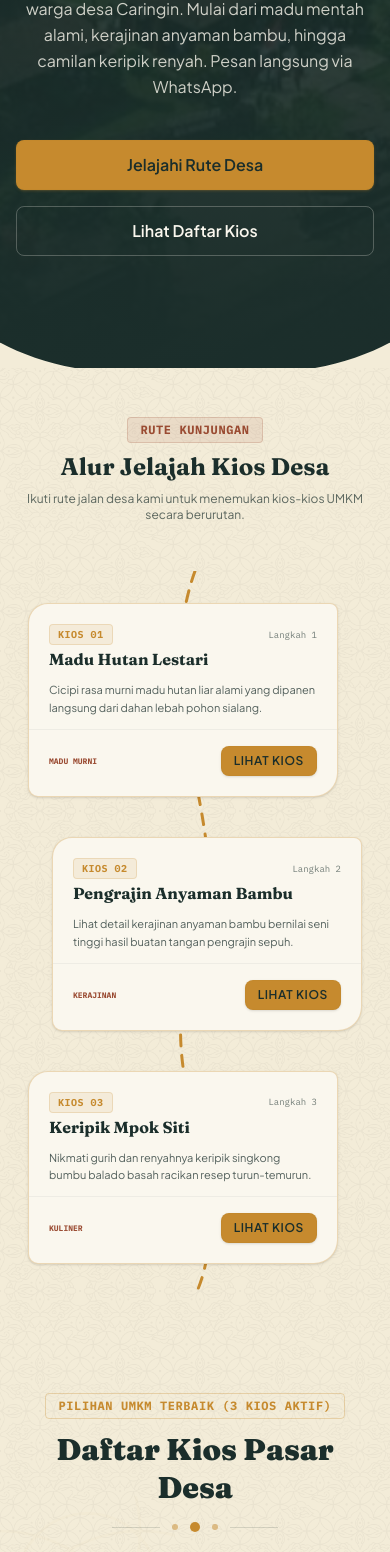
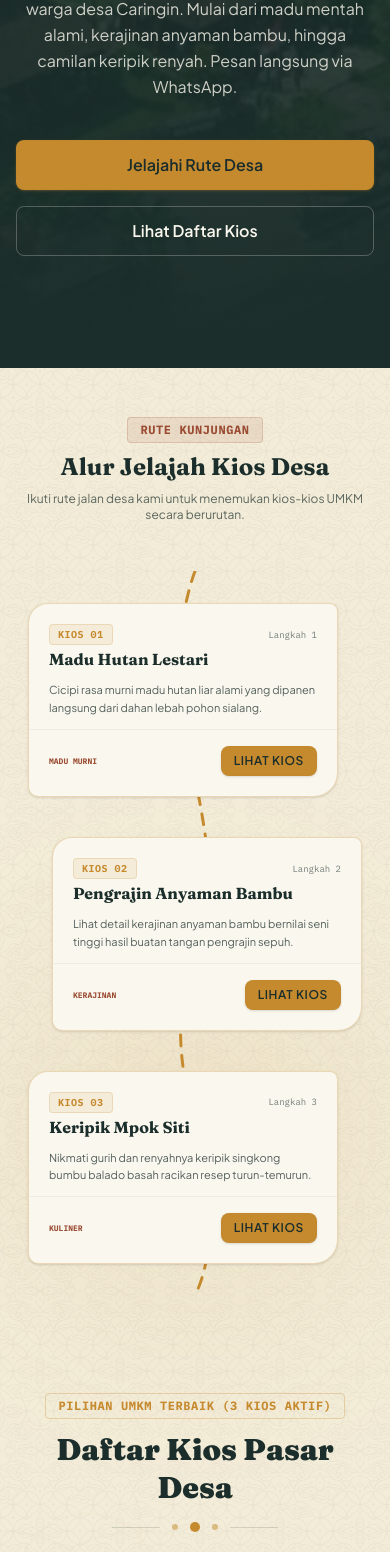
Before and after one commit to ahmadrofiussuud/umkmgo, a Next.js app: page / in a window 390 px wide. Shown: the part 429-1981 px from the top of the page. Built offline with nearby package versions, Linux system fonts and the light colour scheme.

Commit message:
fix: invert curved SVG divider fill to remove mobile horizontal line gap and integrate soft blurry warm gradient background blobs

```diff
--- a/app/page.tsx
+++ b/app/page.tsx
@@ -18,6 +18,11 @@ export default function Home() {
           backgroundSize: "160px 160px",
         }}
       />
+      {/* Soft blurry organic color blobs in the background for depth and flow */}
+      <div className="absolute top-[18%] left-[5%] w-[350px] sm:w-[500px] h-[350px] sm:h-[500px] rounded-full bg-ochre/10 blur-[100px] sm:blur-[140px] pointer-events-none -z-10" />
+      <div className="absolute top-[48%] right-[2%] w-[400px] sm:w-[600px] h-[400px] sm:h-[600px] rounded-full bg-leaf/8 blur-[120px] sm:blur-[160px] pointer-events-none -z-10" />
+      <div className="absolute top-[75%] left-[8%] w-[350px] sm:w-[550px] h-[350px] sm:h-[550px] rounded-full bg-clay/8 blur-[100px] sm:blur-[140px] pointer-events-none -z-10" />
+
       {/* Large Organic Flowing Batik watermark graphics on sides (like shadow clouds/flowers) */}
       {/* Floating Kawung Batik circle pattern on left */}
       <div className="absolute left-0 top-[25%] -translate-x-1/2 w-[350px] sm:w-[500px] h-[350px] sm:h-[500px] opacity-[0.025] mix-blend-multiply pointer-events-none -z-10 text-ochre">
@@ -112,8 +117,8 @@ export default function Home() {
           </div>
         </div>
 
-        {/* Organic Curved Hill Divider at bottom of Hero */}
-        <div className="absolute -bottom-1.5 left-0 right-0 w-full overflow-hidden leading-[0] z-10 select-none pointer-events-none scale-y-[1.10] translate-y-[2px]">
+        {/* Organic Curved Hill Divider at bottom of Hero - Inverse filled to blend top part green, bottom transparent */}
+        <div className="absolute bottom-0 left-0 right-0 w-full overflow-hidden leading-[0] z-10 select-none pointer-events-none">
           <svg
             className="relative block w-full h-[32px] sm:h-[48px] md:h-[64px] border-none outline-none"
             viewBox="0 0 1200 120"
@@ -121,8 +126,8 @@ export default function Home() {
             shapeRendering="geometricPrecision"
           >
             <path
-              d="M0,0 C150,90 350,120 600,120 C850,120 1050,90 1200,0 L1200,120 L0,120 Z"
-              fill="#F3ECD8"
+              d="M0,0 C150,90 350,120 600,120 C850,120 1050,90 1200,0 L1200,0 L0,0 Z"
+              fill="#1B2E2B"
               stroke="none"
               strokeWidth="0"
             />
```
